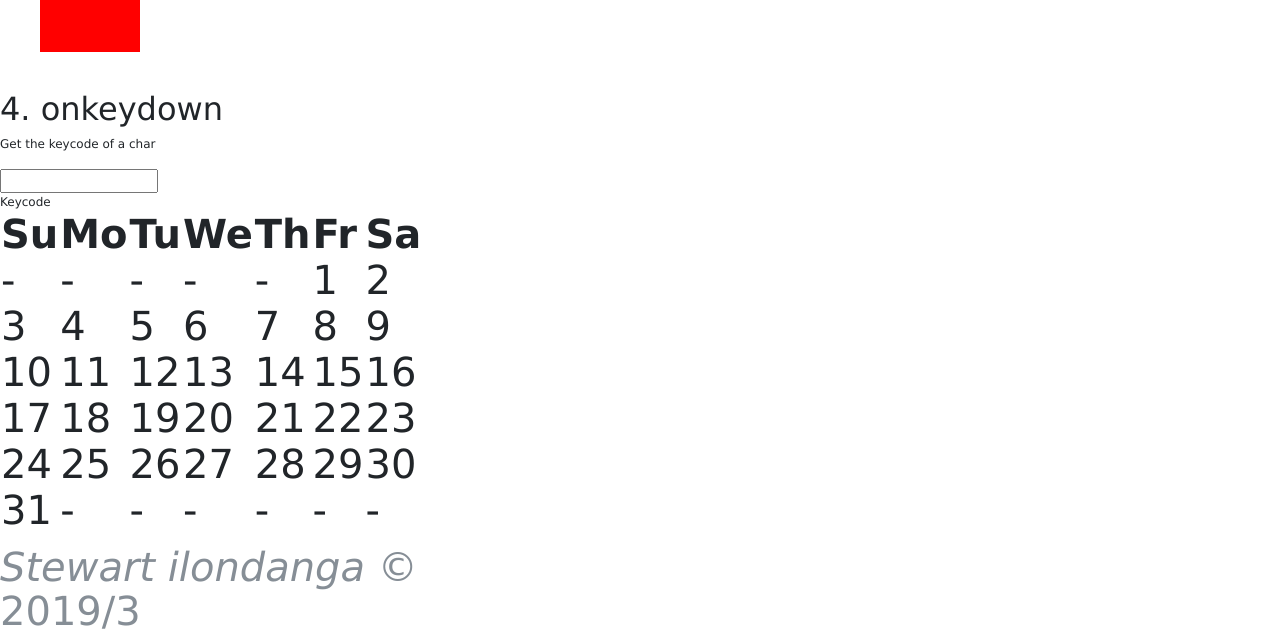
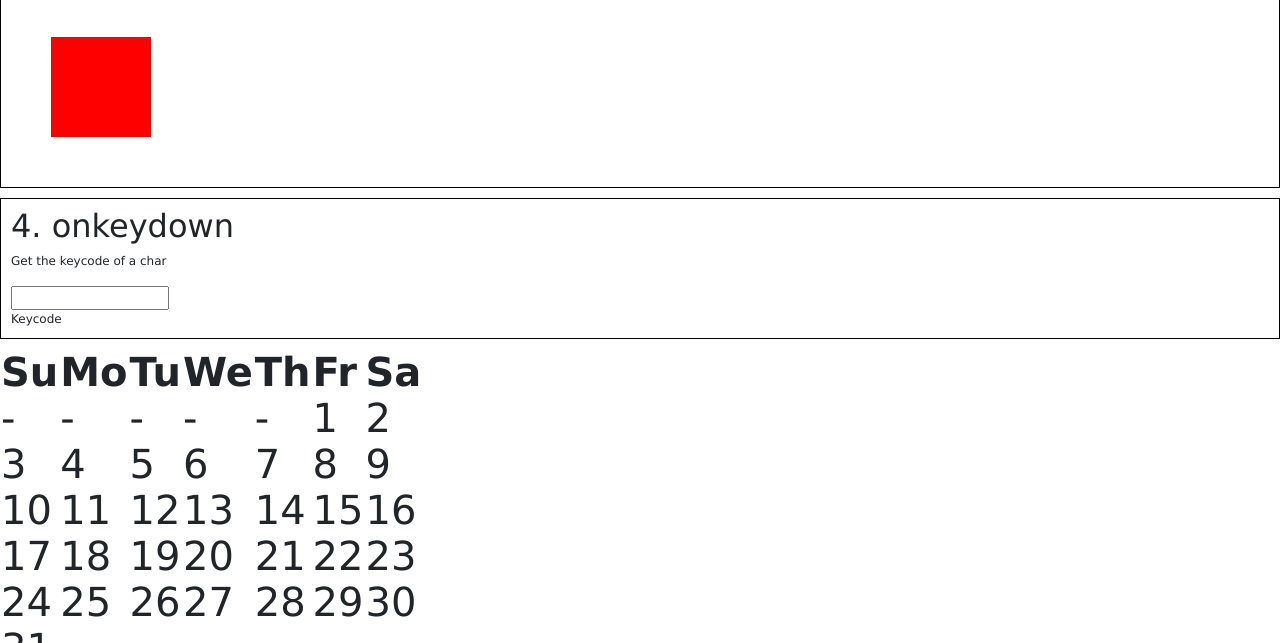
Before and after one commit to stewilondanga/script-event, a plain HTML site: page index.html in a window 1280 px wide. Shown: the part 722-1365 px from the top of the page. Drawn offline with nearby package versions, Linux system fonts and the light colour scheme.

Commit message:
css/styles.css

```diff
--- a/css/styles.css
+++ b/css/styles.css
@@ -44,13 +44,13 @@ body {
   padding: 10px;
 }
 
-/*.section {
+.section {
   border: 1px solid #000;
   margin: 10px 0;
   padding: 10px;
 }
 
-.keycode {
+/*.keycode {
   margin: 20px 0;
 }
 
```
